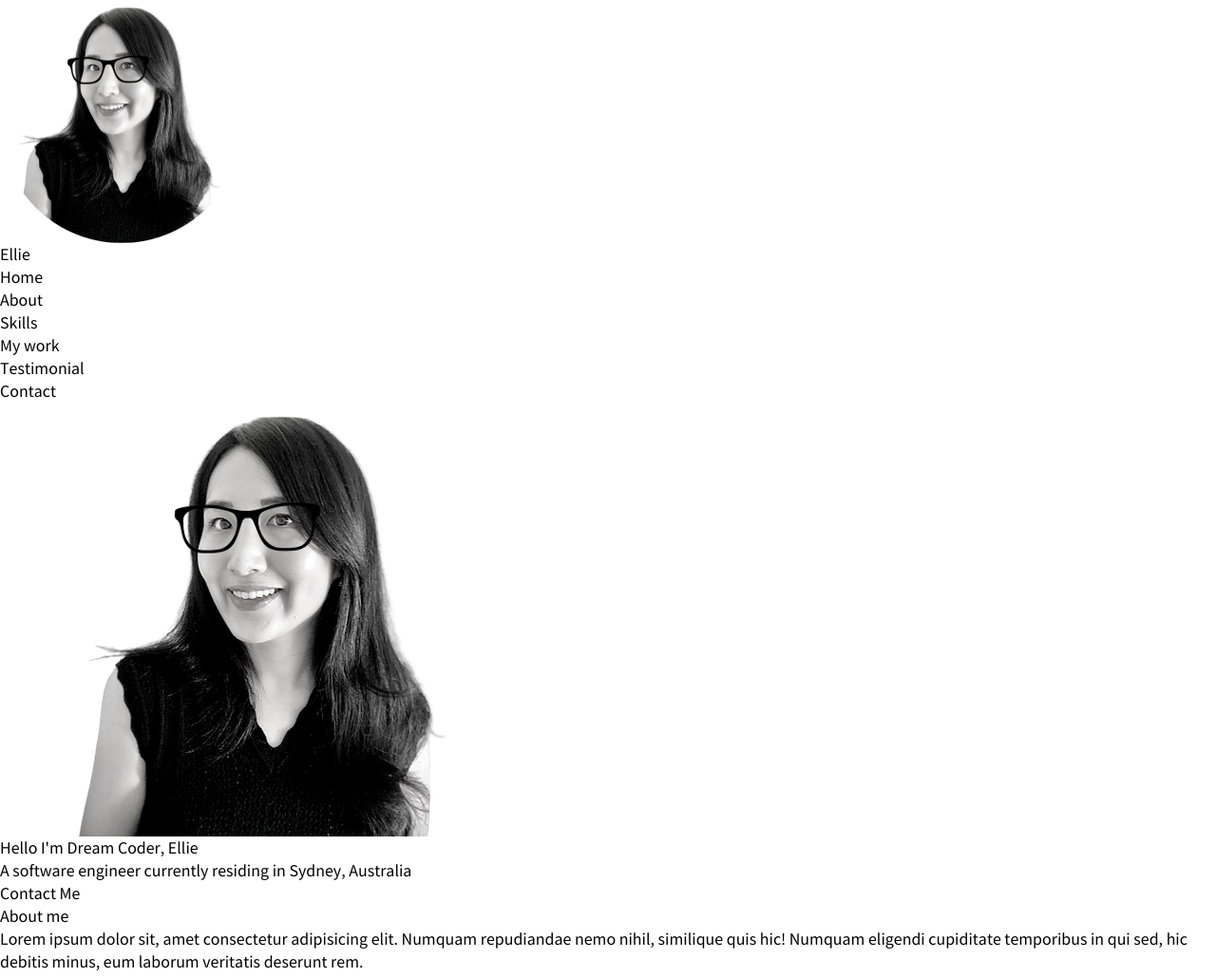
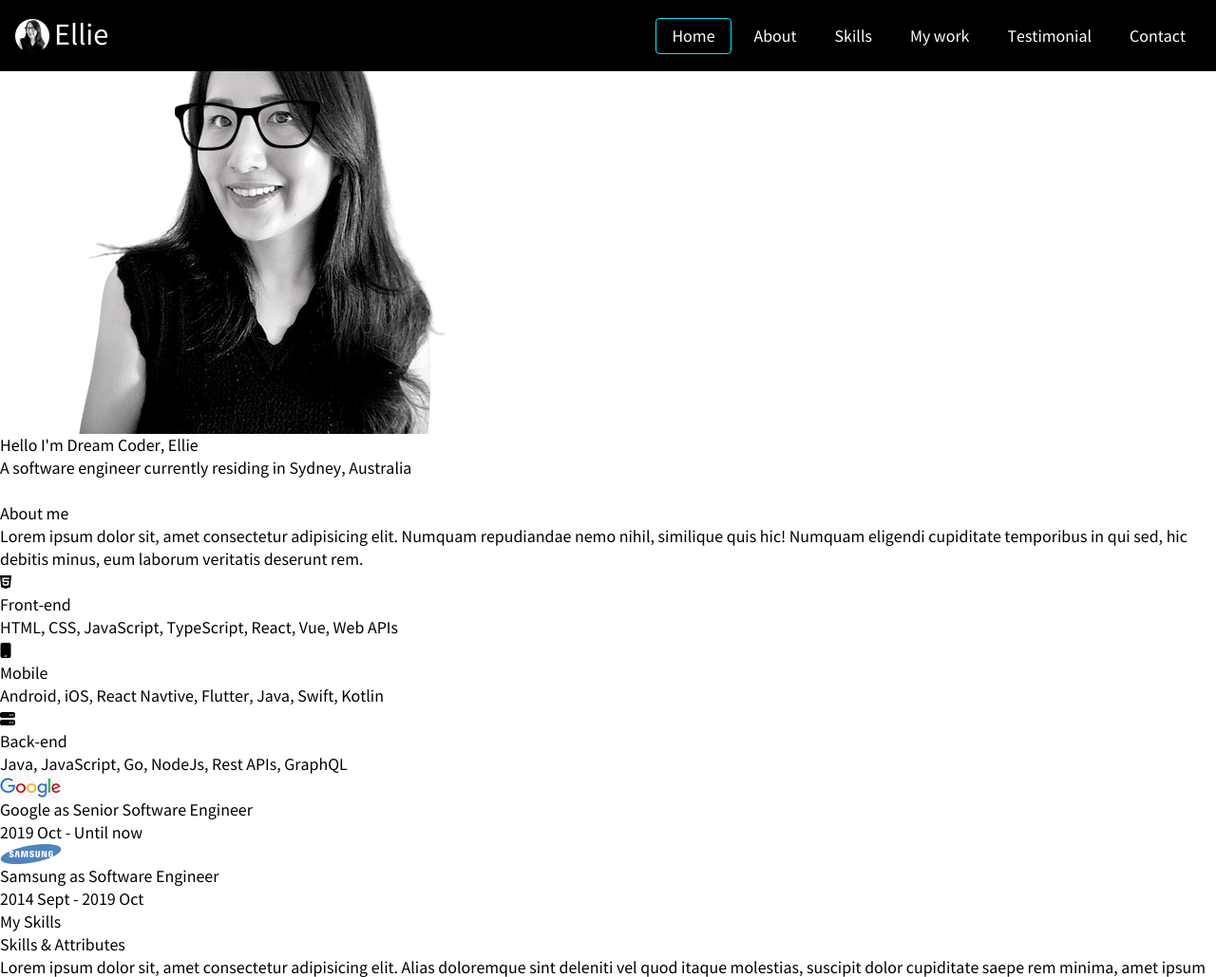
Before and after one commit to kyoungsun-park/sun_portfolio, a plain HTML site: page index.html in a window 1280 px wide. Shown: the top 1029 px of the page at 95% size. Drawn offline with Linux system fonts and the light colour scheme.

Commit message:
헤더커밋

```diff
--- a/css/common.css
+++ b/css/common.css
@@ -12,6 +12,8 @@ body {
     height: 100%;
     margin: 0;
     padding: 0;
+    font-size: 100%;
+    font: inherit;
     line-height: 1.5;
     font-family: 'NotoS_R','Malgun Gothic','Dotum','tahoma','sans-serif';
 }
@@ -23,15 +25,22 @@ body {
     Primary, Secondary, Tertiary (주, 두번째, 세번째), error
     on-primary 선택됐을때 ,primary-con 주색상 컨테이너, primary-variant 변형, acctnt 강조(
     */
-    /* --col-primary: var(--col-value);
-    --col-primary-varinat: var(-- col);
-    --col-accent: var();
-    --col-accent-: var() */
+
+    --col-primary: var(--col-black);
+    --col-primary-variant: var(--col-gray);
+    --col-accent: var(--col-blue);
+    --col-accent-variant: var(--col-orange);
+    --col-text: var(--col-white);
 
 
 
     /* color */
     --col-white :#fff;
+    --col-black : #050a13;
+    --col-blue: #03e8f9;
+    --col-orange:#fd6413;
+
+    /* --col-gray:#1b1e26;
     --col-tit : #394370;
     --col-value : #181C32;
     --col-check : #536DFE;
@@ -53,7 +62,7 @@ body {
 
     --blue-30 : #3267D1;
     --blue-40 : #4B7EE3;
-    --blue-90 : #9A9AA7;
+    --blue-90 : #9A9AA7;*/
 
 
     /* font-size */
--- a/css/reset.css
+++ b/css/reset.css
@@ -101,7 +101,8 @@ b{font-weight:normal;}
 
 a {
     font: inherit;
-    color: inherit;
+    /* color: inherit; */
+     color: var(--col-white);
     text-decoration: none;
 	-webkit-tap-highlight-color:transparent; /* 모바일에서 a태그 눌렀을때나 터치시 영역 색상 변경 */
 	-webkit-tap-highlight-color:rgba(0, 0, 0, 0);
--- a/css/style.css
+++ b/css/style.css
@@ -0,0 +1,40 @@
+
+/* heaer */
+header{
+    position: fixed;
+    top:0;
+    display: flex;
+    justify-content: space-between;
+    align-items: center;
+    width: 100%;
+    padding: 1rem;
+    background-color: black;
+}
+
+.header__logo{
+   display: flex;
+   align-items: center;
+}
+.header__logo__img{
+    width: 36px;
+    height: 36px;
+}
+.header__logo__tit{
+    padding-left: 5px;
+    font-size: 1.8rem;
+}
+.header__menu{
+    display: flex;
+    gap:8px;
+}
+.header__menu__item{
+    padding: 8px 16px;
+}
+.header__menu__item:hover{
+    border-bottom: 1px solid var(--col-accent);
+}
+
+.header__menu__item.active{
+    border: 1px solid var(--col-accent);
+    border-radius: 4px;
+}
--- a/index.html
+++ b/index.html
@@ -38,21 +38,21 @@
 <body>
     <!-- Header -->
     <header>
-        <div>
-          <img src="images/favicon.ico" alt="logo" />
-          <h1><a href="#">Ellie</a></h1>
-        </div>
-        <nav>
-          <ul>
-            <li><a href="#home">Home</a></li>
-            <li><a href="#about">About</a></li>
-            <li><a href="#skills">Skills</a></li>
-            <li><a href="#work">My work</a></li>
-            <li><a href="#testimonial">Testimonial</a></li>
-            <li><a href="#contact">Contact</a></li>
-          </ul>
-        </nav>
-      </header>
+      <div class="header__logo">
+        <img class="header__logo__img" src="images/favicon.ico" alt="logo" />
+        <h1 class="header__logo__tit"><a href="#">Ellie</a></h1>
+      </div>
+      <nav>
+        <ul class="header__menu">
+          <li><a class="header__menu__item active" href="#home">Home</a></li>
+          <li><a class="header__menu__item" href="#about">About</a></li>
+          <li><a class="header__menu__item" href="#skills">Skills</a></li>
+          <li><a class="header__menu__item" href="#work">My work</a></li>
+          <li><a class="header__menu__item" href="#testimonial">Testimonial</a></li>
+          <li><a class="header__menu__item" href="#contact">Contact</a></li>
+        </ul>
+      </nav>
+    </header>
     <!-- Main -->
     <main>
         <!-- Home -->
```
